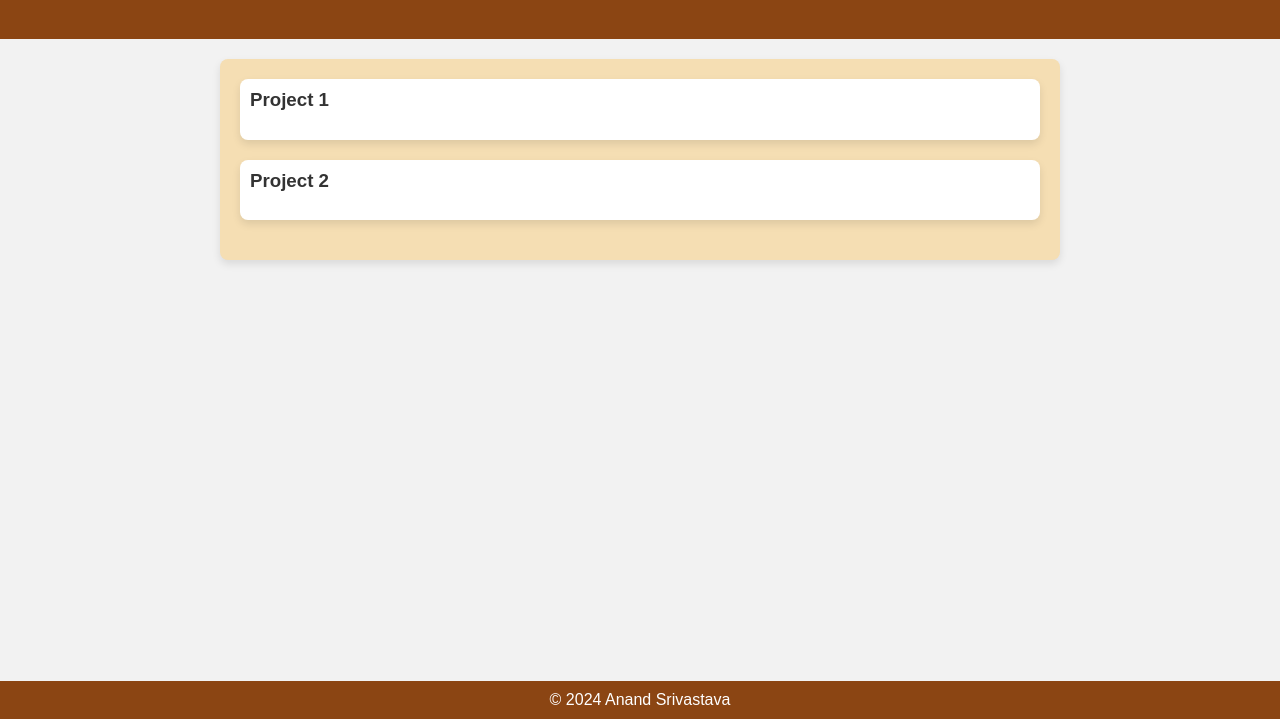
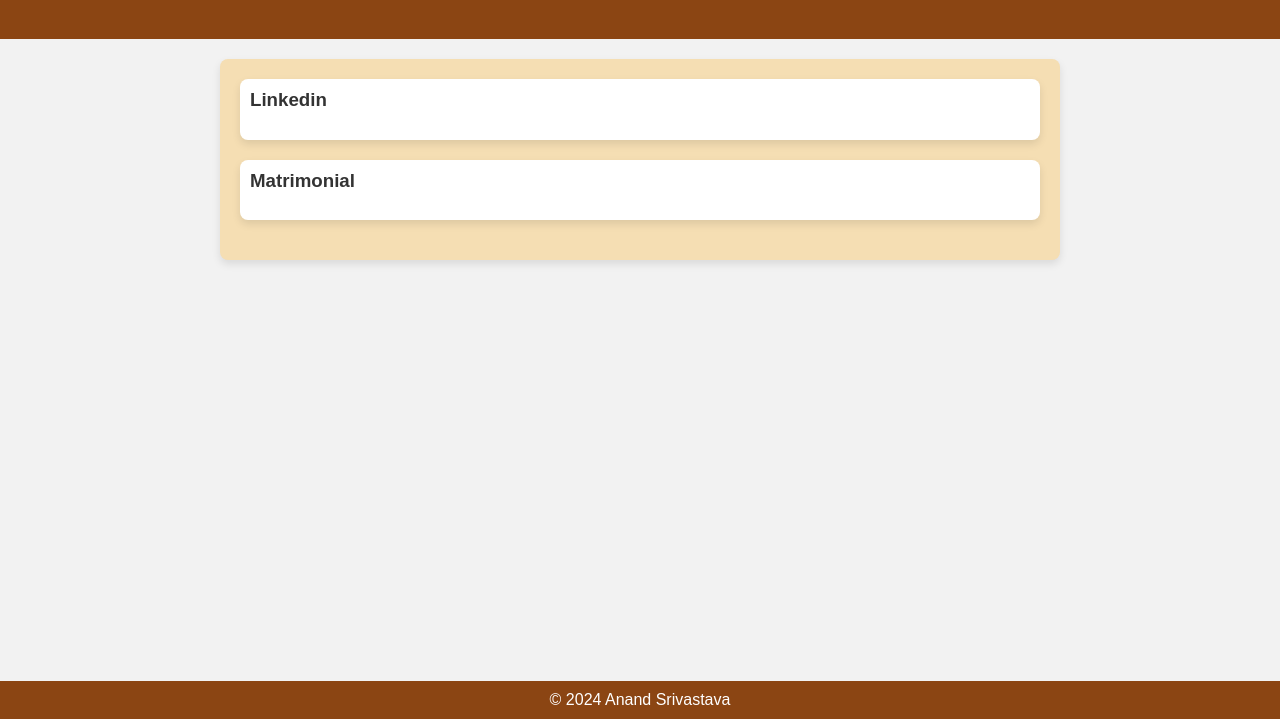
Before and after one commit to anand-srivastava/anand-srivastava.github.io, a plain HTML site: page index.html in a window 1280 px wide. Shown: the part 81-800 px from the top of the page. Drawn offline with Linux system fonts and the light colour scheme.

Commit message:
Update index.html

```diff
--- a/index.html
+++ b/index.html
@@ -94,12 +94,12 @@
     <section>
         <div class="project">
             <div class="content">
-                <h3><a href="https://project1.example.com">Project 1</a></h3>
+                <h3><a href="https://www.linkedin.com/in/srivastavaanand18/" target="_blank">Linkedin</a></h3>
             </div>
         </div>
         <div class="project">
             <div class="content">
-                <h3><a href="https://project2.example.com">Project 2</a></h3>
+                <h3><a href="https://www.jeevansathi.com/profile-detail/843ea9f8c79594d8042383e91d45a4b1i52548025">Matrimonial</a></h3>
             </div>
         </div>
     </section>
```
